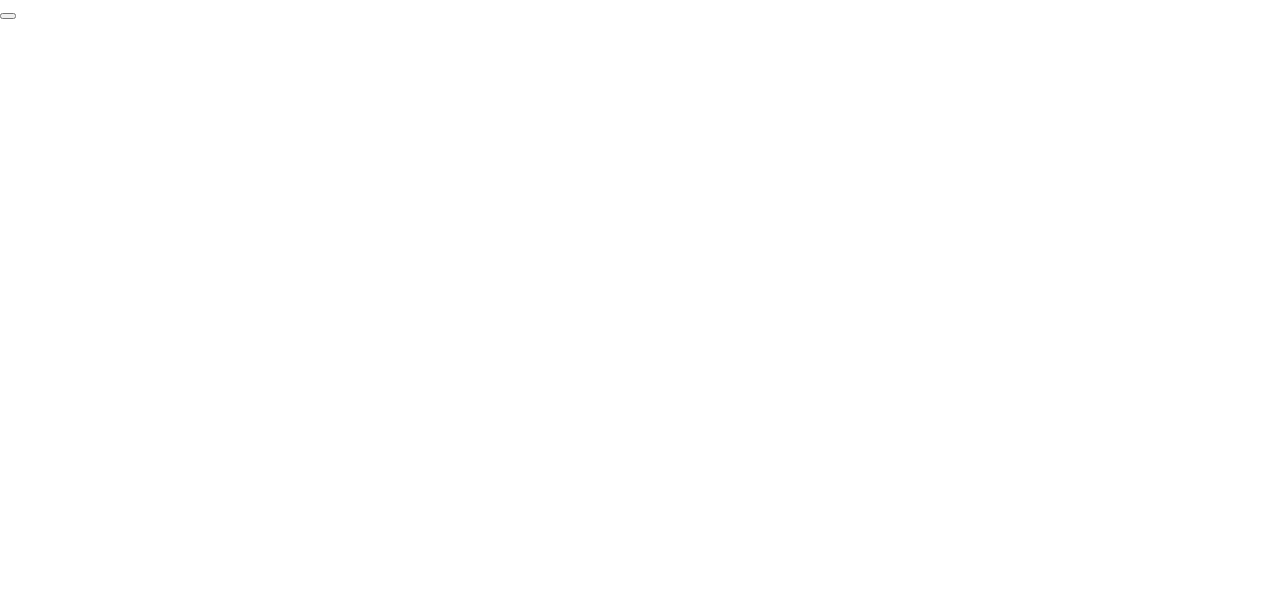
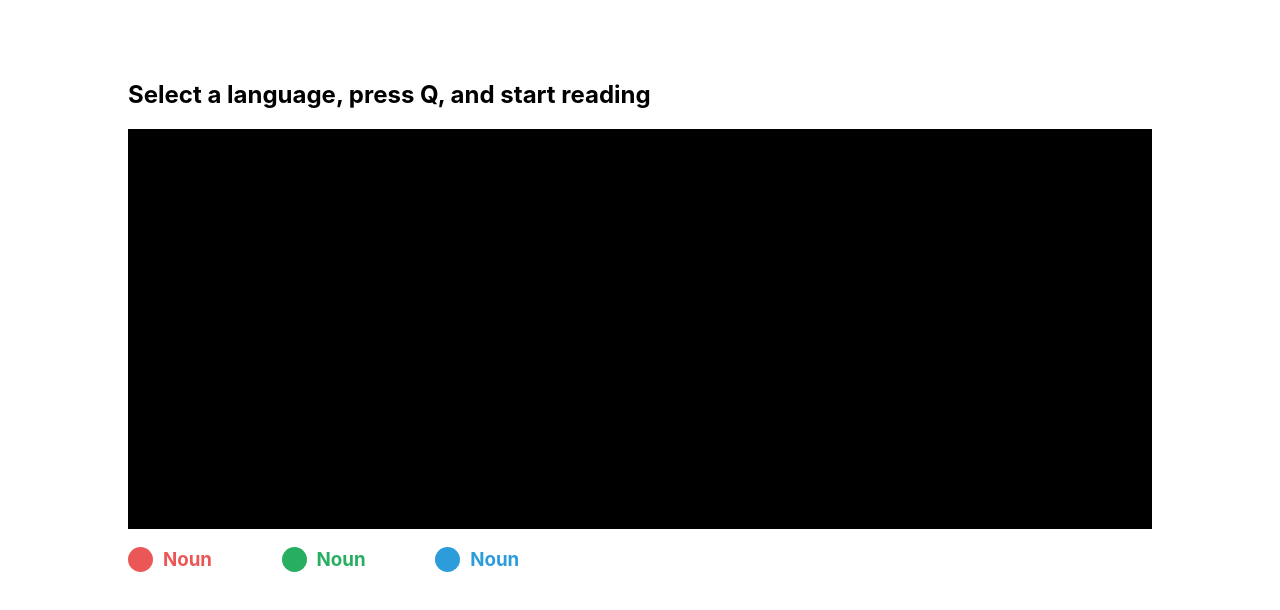
Before and after one commit to uditdesai/cue, a React (Create React App) app in the folder client/: page / in a window 1280 px wide. Shown: the top 610 px of the page. Built offline with nearby package versions, Linux system fonts and the light colour scheme.

Commit message:
add layout

```diff
--- a/client/src/App.js
+++ b/client/src/App.js
@@ -2,6 +2,46 @@ import React, { useState, useEffect } from "react";
 import styled from "styled-components";
 
 function App() {
+  const Container = styled.div`
+    display: grid;
+    grid-template-columns: 10% 80% 10%;
+  `;
+
+  const Title = styled.h2`
+    margin-top: 10vh;
+    grid-column-start: 2;
+  `;
+
+  const Content = styled.div`
+    grid-column-start: 2;
+    background-color: black;
+    height: 400px;
+  `;
+
+  const LegendContainer = styled.div`
+    grid-column-start: 2;
+    display: grid;
+    grid-template-columns: 15% 15% 15% auto 10% 5%;
+  `;
+
+  const Legend = styled.h3`
+    color: ${props => `${props.color}`};
+  `;
+
+  const LegendTag = styled.div`
+    display: flex;
+    flex-direction: row;
+    align-items: center;
+  `;
+
+  const Circle = styled.div`
+    background-color: ${props => `${props.color}`};
+    height: 25px;
+    width: 25px;
+    border-radius: 50%;
+    margin-right: 10px;
+  `;
+
   const [data, setData] = useState(null);
 
   const callBackendAPI = async () => {
@@ -44,8 +84,32 @@ function App() {
 
   return (
     <>
-      <button onClick={handleClick}></button>
-      <p>{data}</p>
+      <Container>
+        <Title>Select a language, press Q, and start reading</Title>
+      </Container>
+
+      <Container>
+        <Content />
+      </Container>
+
+      <Container>
+        <LegendContainer>
+          <LegendTag>
+            <Circle color={"#EB5757"} />
+            <Legend color={"#EB5757"}>Noun</Legend>
+          </LegendTag>
+
+          <LegendTag>
+            <Circle color={"#27AE60"} />
+            <Legend color={"#27AE60"}>Noun</Legend>
+          </LegendTag>
+
+          <LegendTag>
+            <Circle color={"#2D9CDB"} />
+            <Legend color={"#2D9CDB"}>Noun</Legend>
+          </LegendTag>
+        </LegendContainer>
+      </Container>
     </>
   );
 }
```
